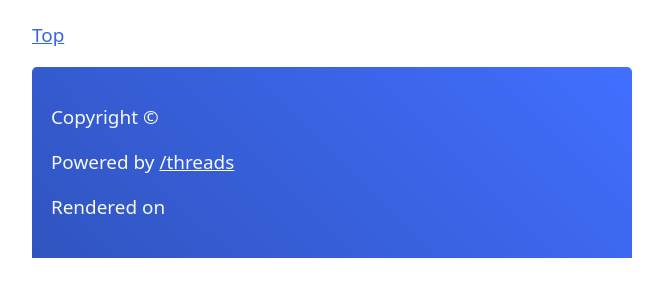
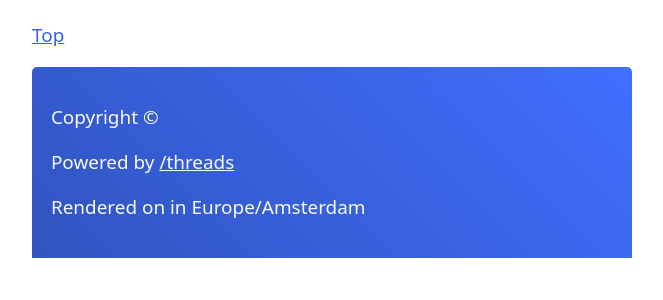
Before and after one commit to ayoayco/threads, a Python web app: template templates/threads.html in a window 1280 px wide. Shown: the part 162-462 px from the top of the page, without its empty margins (308-971 px from the left). Run offline with Jinja, Linux system fonts and the light colour scheme; the template is opened without the code that fills it, so the values that code supplies are empty; some libraries are stand-ins or nearby versions.

Commit message:
feat: add time zone in rendered footer

```diff
--- a/templates/threads.html
+++ b/templates/threads.html
@@ -438,7 +438,7 @@
         {{ attribution.owner }}
       </p>
       <p>Powered by <a href="https://ayco.io/sh/threads">/threads</a></p>
-      <p>Rendered on {{ render_date }}</p>
+      <p>Rendered on {{ render_date }} in Europe/Amsterdam</p>
     </footer>
   </body>
 </html>
```
